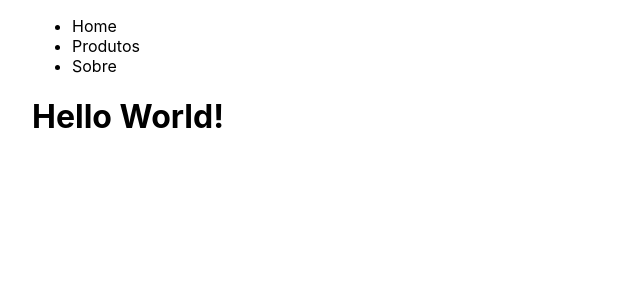
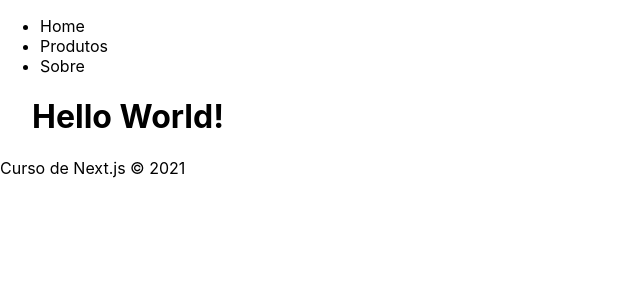
Before and after one commit to nederhayden/pokeNext, a Next.js app: page / in a window 1280 px wide. Shown: the top 300 px of the page, without its empty margins (0-640 px from the left). Built offline with nearby package versions, Linux system fonts and the light colour scheme.

Commit message:
create component layout

```diff
--- /dev/null
+++ b/components/Footer.js
@@ -0,0 +1,3 @@
+export default function Footer() {
+  return <p>Curso de Next.js &copy; 2021</p>;
+}
--- /dev/null
+++ b/components/MainContainer.js
@@ -0,0 +1,12 @@
+import Navbar from "./Navbar";
+import Footer from "./Footer";
+
+export default function MainContainer({ children }) {
+  return (
+    <>
+      <Navbar />
+      <div>{children}</div>
+      <Footer />
+    </>
+  );
+}
--- a/pages/_app.js
+++ b/pages/_app.js
@@ -1,7 +1,13 @@
-import '../styles/globals.css'
+import "../styles/globals.css";
+
+import MainContainer from "../components/MainContainer";
 
 function MyApp({ Component, pageProps }) {
-  return <Component {...pageProps} />
+  return (
+    <MainContainer>
+      <Component {...pageProps} />
+    </MainContainer>
+  );
 }
 
-export default MyApp
+export default MyApp;
--- a/pages/about.js
+++ b/pages/about.js
@@ -1,10 +1,8 @@
 import Link from "next/link";
-import Navbar from "../components/Navbar";
 
 export default function About() {
   return (
     <>
-      <Navbar />
       <h1>About!</h1>
       <Link href="/">
         <a>Voltar</a>
--- a/pages/index.js
+++ b/pages/index.js
@@ -1,11 +1,8 @@
-import Navbar from "../components/Navbar";
-
 import styles from "../styles/Home.module.css";
 
 export default function Home() {
   return (
     <div className={styles.container}>
-      <Navbar />
       <h1>Hello World!</h1>
     </div>
   );
--- a/pages/products/index.js
+++ b/pages/products/index.js
@@ -1,10 +1,8 @@
 import Link from "next/link";
-import Navbar from "../../components/Navbar";
 
 export default function Products() {
   return (
     <>
-      <Navbar />
       <h1>Products</h1>
       <Link href="/">
         <a>Voltar</a>
```
